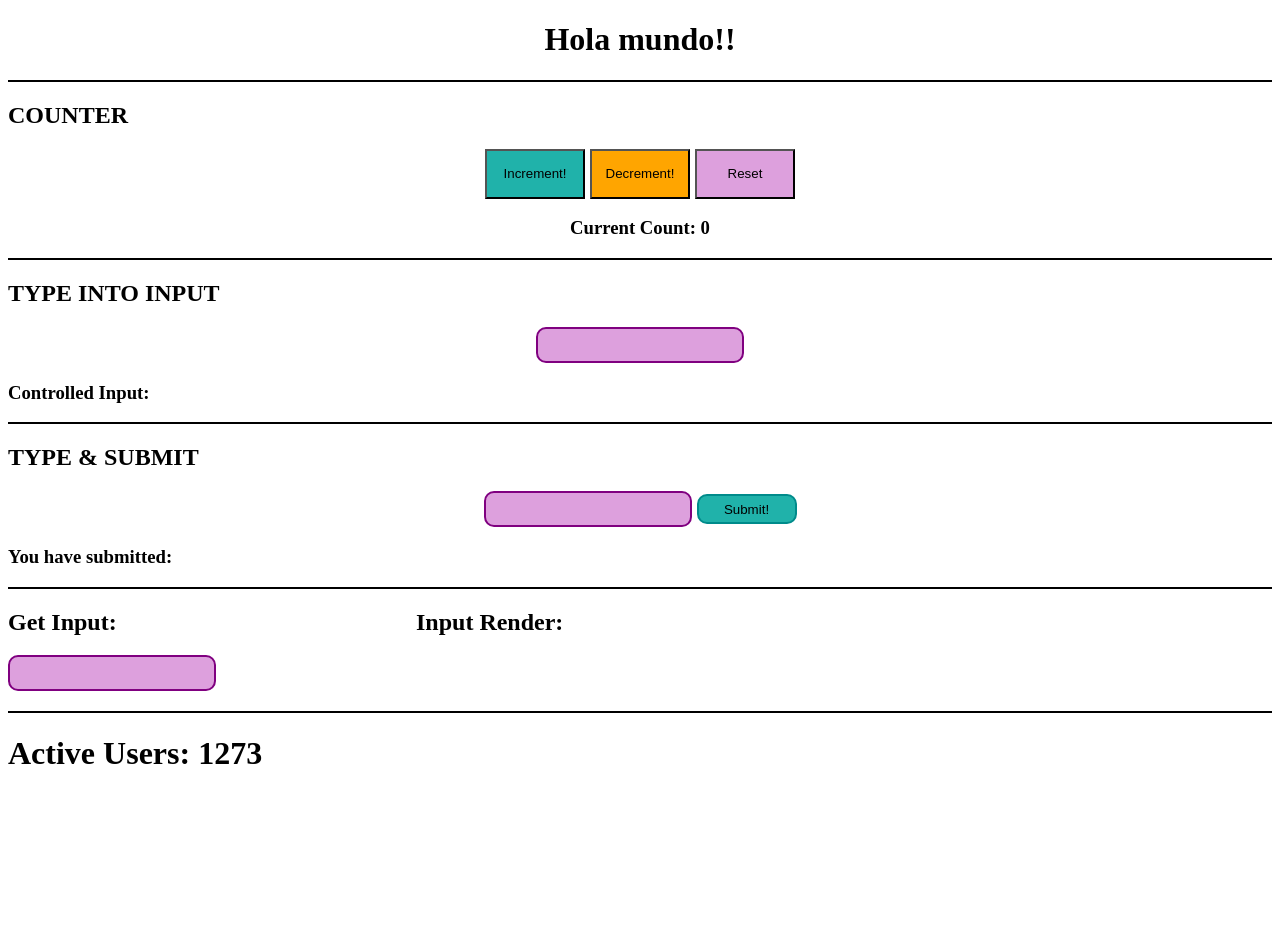
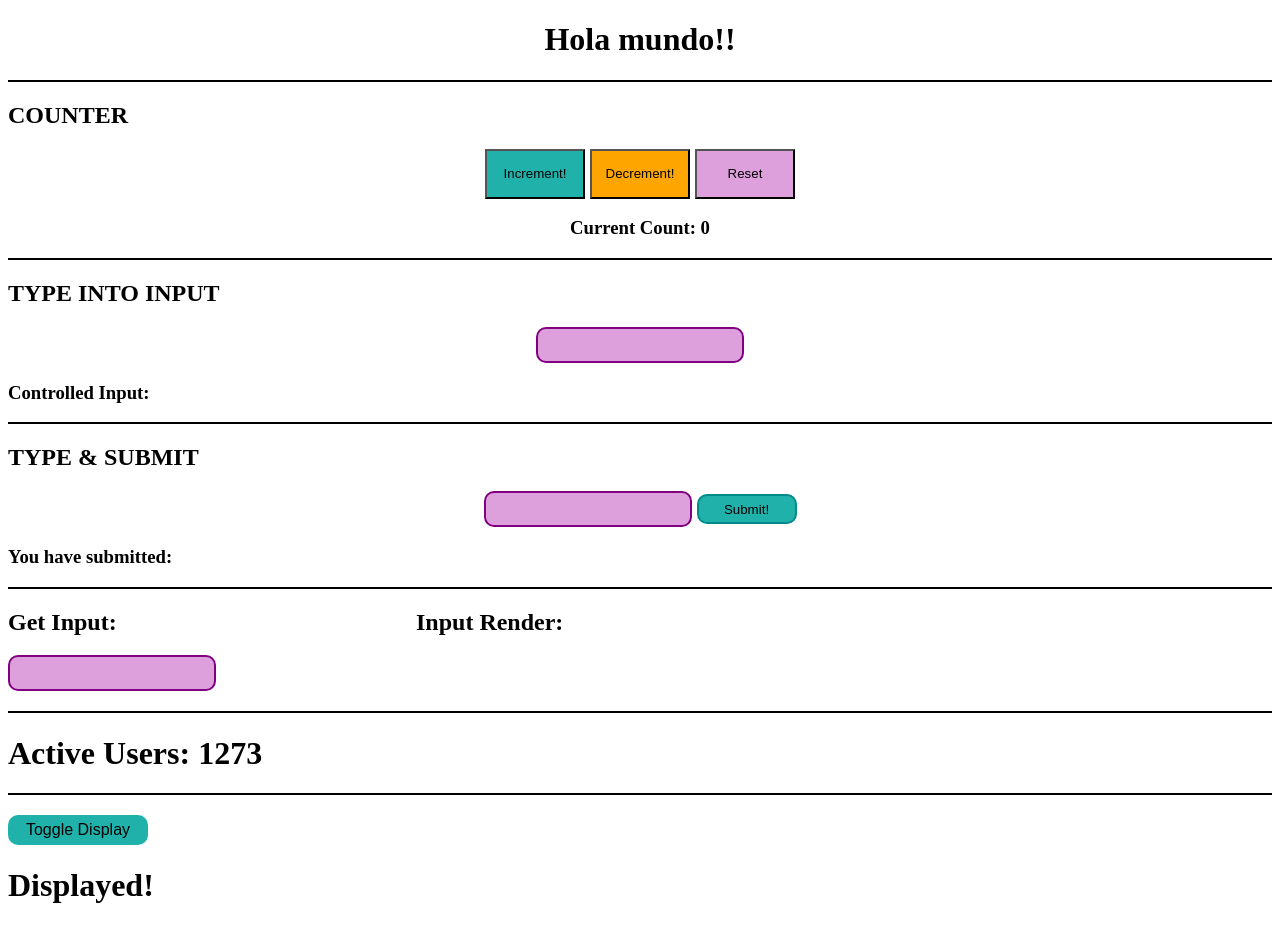
Before and after one commit to irenemanas/react-exercises, a React (Create React App) app: page / in a window 1280 px wide. Shown: the top 942 px of the page. Before the commit the page ends 800 px from the top, so only its background shows below. Built offline with nearby package versions, Linux system fonts and the light colour scheme.

Commit message:
Add component rendered with condition

```diff
--- /dev/null
+++ b/src/components/ConditionalRender.js
@@ -0,0 +1,41 @@
+import React from "react";
+import "../style/_conditionalRender.scss";
+
+class ConditionalRender extends React.Component {
+  constructor(props) {
+    super(props);
+    this.state = {
+      display: true,
+    };
+    this.toggleDisplay = this.toggleDisplay.bind(this);
+  }
+  toggleDisplay() {
+    this.setState((state) => ({
+      display: !state.display,
+    }));
+  }
+  render() {
+    // Change code below this line
+    if (this.state.display == true) {
+      return (
+        <div className='conditional'>
+          <button onClick={this.toggleDisplay} className='toggle-btn'>
+            Toggle Display
+          </button>
+          <h1 className='title-displayed'>Displayed!</h1>
+        </div>
+      );
+    } else {
+      return (
+        <div className='conditional'>
+          <button onClick={this.toggleDisplay} className='toggle-btn'>
+            Toggle Display
+          </button>
+          <h1 className='title-displayed'></h1>
+        </div>
+      );
+    }
+  }
+}
+
+export default ConditionalRender;
--- a/src/index.js
+++ b/src/index.js
@@ -7,6 +7,7 @@ import ControlledInput from "./components/ControlledInput";
 import ControlledForm from "./components/ControlledForm";
 import CallbackAsProps from "./components/CallbackAsProps";
 import LifeComponent from "./components/LifeComponent";
+import ConditionalRender from "./components/ConditionalRender";
 import { HashRouter } from "react-router-dom";
 
 ReactDOM.render(
@@ -17,6 +18,7 @@ ReactDOM.render(
     <ControlledForm />
     <CallbackAsProps />
     <LifeComponent />
+    <ConditionalRender />
   </HashRouter>,
   document.getElementById("root")
 );
--- /dev/null
+++ b/src/style/_conditionalRender.scss
@@ -0,0 +1,17 @@
+.conditional {
+  border-top: 2px black solid;
+  padding-top: 20px;
+  padding-bottom: 20px;
+}
+.title-displayed {
+  padding-bottom: 20px;
+}
+.toggle-btn {
+  width: 140px;
+  height: 30px;
+  background-color: lightseagreen;
+  border: 2px darkcyan;
+  border-radius: 10px;
+  outline: none;
+  font-size: 16px;
+}
```
